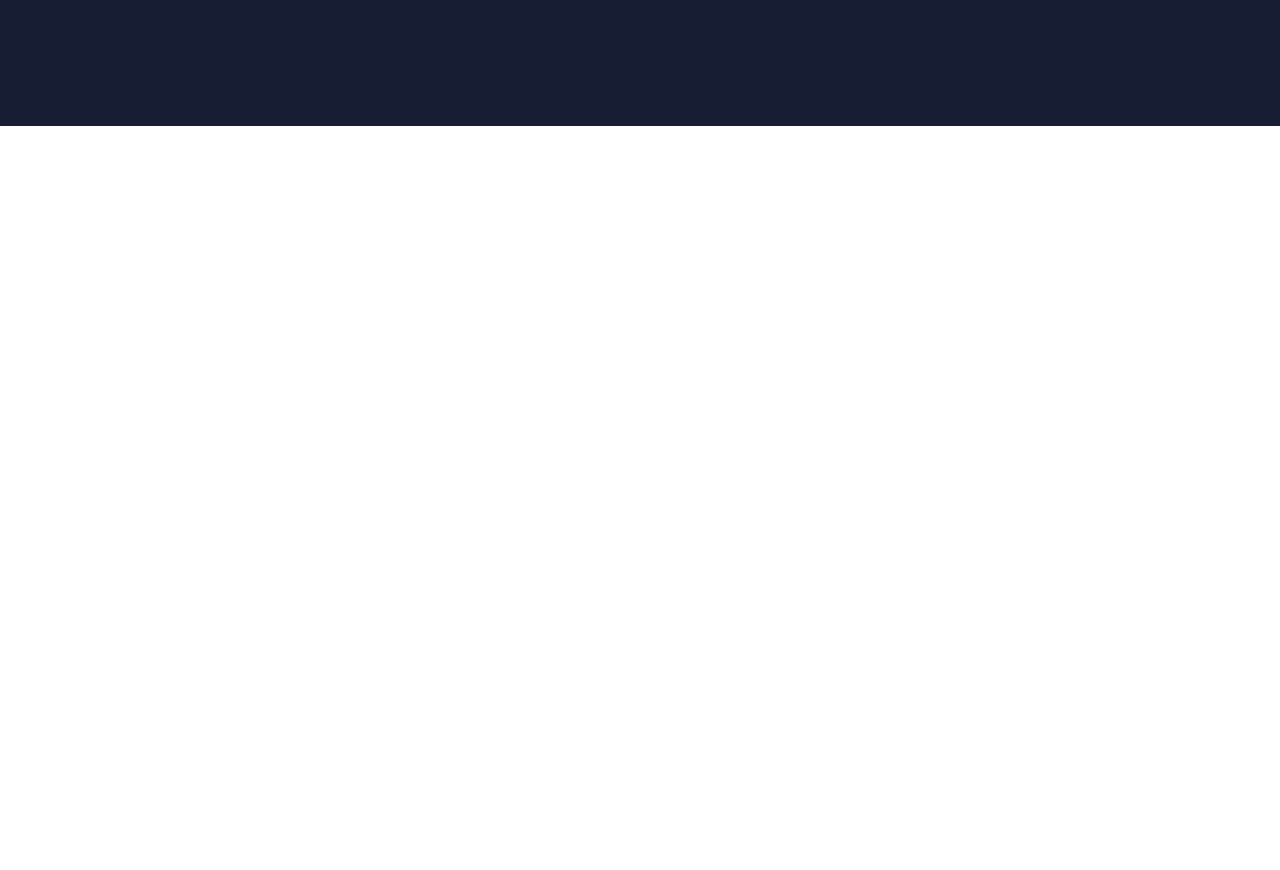
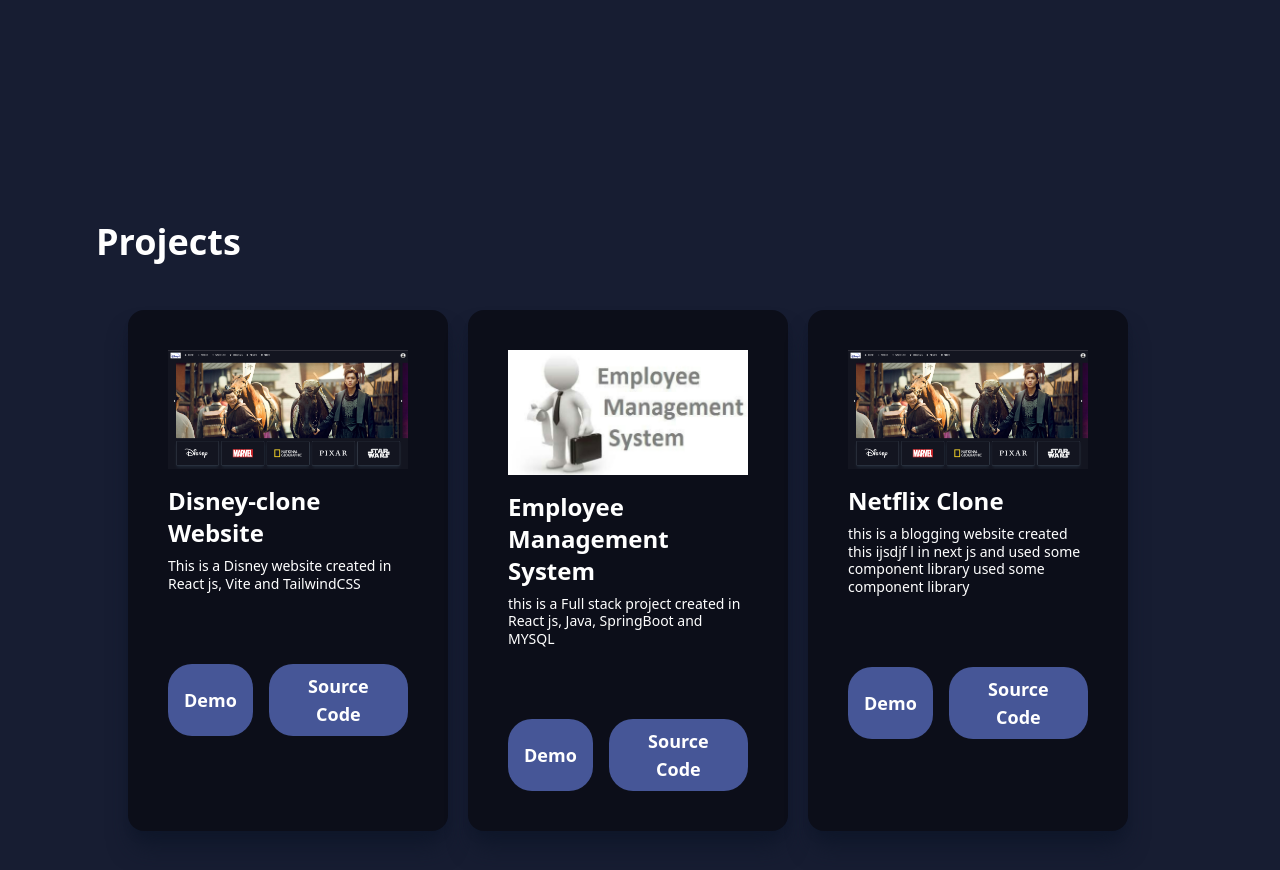
Before and after one commit to aadarsh2305/Portfolio, a React (Vite) app in the folder portfolio_react/: page / in a window 1280 px wide. Shown: the part 1860-2730 px from the top of the page. Before the commit the page ends 1986 px from the top, so only its background shows below. Built offline with nearby package versions, Linux system fonts and the light colour scheme.

Commit message:
Projects component added

```diff
--- a/portfolio_react/src/App.jsx
+++ b/portfolio_react/src/App.jsx
@@ -2,6 +2,7 @@
 import Experience from "./components/Experience/Experience"
 import Home from "./components/Home/Home"
 import Navbar from "./components/Navbar/Navbar"
+import Projects from "./components/Projects/Projects"
 
 
 function App() {
@@ -12,6 +13,7 @@
       <Home />
       <About />
       <Experience />
+      <Projects />
     </div>
   )
 }
--- /dev/null
+++ b/portfolio_react/src/components/Projects/ProjectCard.jsx
@@ -0,0 +1,24 @@
+import React from "react";
+
+
+const ProjectCard = ({ title, main , ProjectLogo }) => {
+  return (
+    <div className="p-3 md:p-6 flex flex-col w-80 bg-[#0c0e19] shadow-xl shadow-slate-900 rounded-2xl">
+      <img className="p-4" src={ProjectLogo} alt="" />
+      <h3 className="px-4 text-xl md:text-2xl font-bold leading-normal">
+        {title}
+      </h3>
+      <p className="px-4 text-sm md:text-md leading-tight py-2">{main}</p>
+      <div className="mt-2 p-2 md:p-4 flex gap-2 md:gap-4">
+        <button className="md:mt-10 text-white py-2 px-3 text-sm md:text-lg md:py-2 md:px-4 hover:opacity-85 duration-300 hover:scale-105 font-semibold rounded-3xl bg-[#465697]">
+          Demo
+        </button>
+        <button className="md:mt-10 text-white py-2 px-3 text-sm md:text-lg md:py-2 md:px-4 hover:opacity-85 duration-300 hover:scale-105 font-semibold rounded-3xl bg-[#465697]">
+          Source Code
+        </button>
+      </div>
+    </div>
+  );
+};
+
+export default ProjectCard;
--- /dev/null
+++ b/portfolio_react/src/components/Projects/Projects.jsx
@@ -0,0 +1,31 @@
+import React from 'react'
+import ProjectCard from './ProjectCard'
+import disneyLogo from '../../assets/Images/Disney-clone.png'
+import employeeLogo from '../../assets/Images/employee-management-system-pic.jpg'
+
+const Projects = () => {
+  return (
+    <div id="Projects" className="p-10 md:p-24 text-white ">
+      <h1 className="text-2xl md:text-4xl text-white font-bold">Projects</h1>
+      <div className="py-12 px-8 flex flex-wrap gap-5">
+        <ProjectCard
+          title="Disney-clone Website"
+          main="This is a Disney website created in React js, Vite and TailwindCSS"
+          ProjectLogo={disneyLogo}
+        />
+        <ProjectCard
+          title="Employee Management System"
+          main="this is a Full stack project created in React js, Java, SpringBoot and MYSQL"
+          ProjectLogo={employeeLogo}
+        />
+        <ProjectCard
+          title="Netflix Clone"
+          main="this is a blogging website created this ijsdjf l in next js and used some component library used some component library"
+          ProjectLogo={disneyLogo}
+        />
+      </div>
+    </div>
+  )
+}
+
+export default Projects
```
Also changed, not shown: portfolio_react/src/components/Experience/Experience.jsx (+29 -9 lines), portfolio_react/src/assets/Images/Disney-clone.png (added), portfolio_react/src/assets/Images/employee-management-system-pic.jpg (added).
